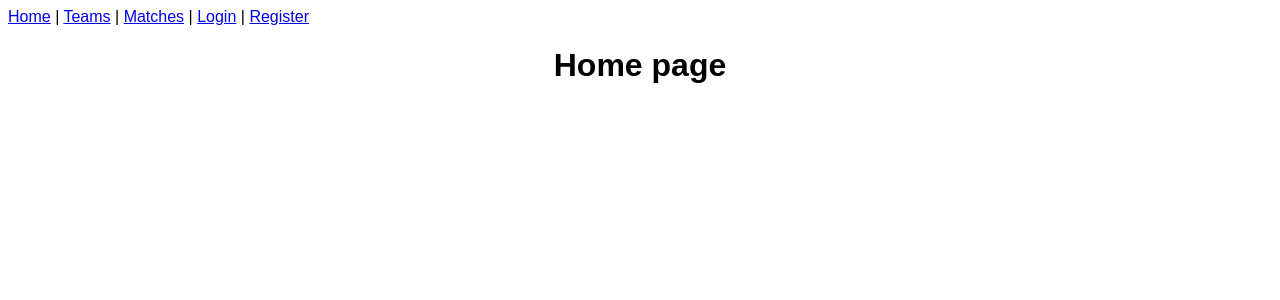
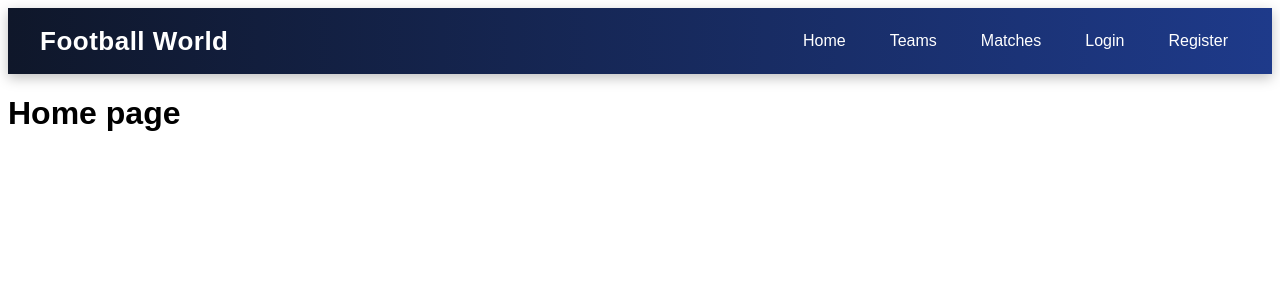
Before and after one commit to Petar-Yoan/football-hub-react, a React (Vite) app: page / in a window 1280 px wide. Shown: the top 300 px of the page. Built offline with nearby package versions, Linux system fonts and the light colour scheme.

Commit message:
Improve navbar style

```diff
--- a/src/App.css
+++ b/src/App.css
@@ -1,3 +1,35 @@
-h1 {
-  text-align: center;
+.navbar {
+  display: flex;
+  justify-content: space-between;
+  align-items: center;
+  padding: 16px 32px;
+  background: linear-gradient(90deg, #0f172a, #1e3a8a);
+  box-shadow: 0 4px 12px rgba(0, 0, 0, 0.25);
 }
+
+.navbar__brand {
+  color: #ffffff;
+  font-size: 26px;
+  font-weight: 700;
+  letter-spacing: 0.5px;
+}
+
+.navbar__links {
+  display: flex;
+  gap: 20px;
+}
+
+.navbar__links a {
+  color: #ffffff;
+  text-decoration: none;
+  font-size: 16px;
+  font-weight: 500;
+  padding: 8px 12px;
+  border-radius: 8px;
+  transition: background-color 0.2s ease, color 0.2s ease;
+}
+
+.navbar__links a:hover {
+  background-color: #22c55e;
+  color: #0f172a;
+}
--- a/src/components/layout/Navbar.tsx
+++ b/src/components/layout/Navbar.tsx
@@ -2,10 +2,16 @@ import { Link } from 'react-router';
 
 function Navbar() {
   return (
-    <nav>
-      <Link to="/">Home</Link> | <Link to="/teams">Teams</Link> |{' '}
-      <Link to="/matches">Matches</Link> | <Link to="/login">Login</Link> |{' '}
-      <Link to="/register">Register</Link>
+    <nav className="navbar">
+      <div className="navbar__brand">Football World</div>
+
+      <div className="navbar__links">
+        <Link to="/">Home</Link>
+        <Link to="/teams">Teams</Link>
+        <Link to="/matches">Matches</Link>
+        <Link to="/login">Login</Link>
+        <Link to="/register">Register</Link>
+      </div>
     </nav>
   );
 }
```
